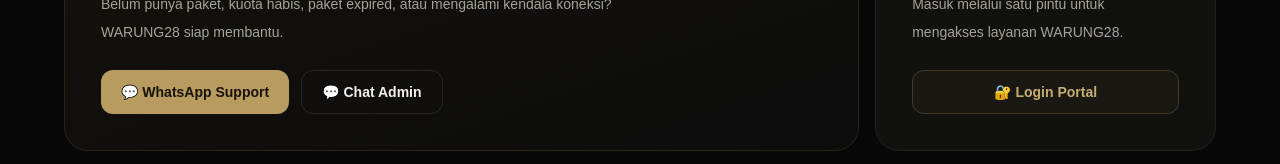
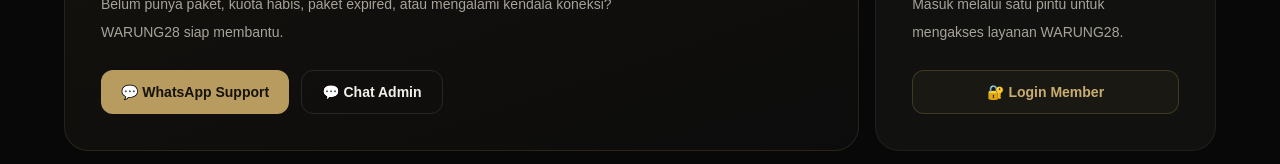
Before and after one commit to havanabulk/wifiwarung, a Next.js app: page / in a window 1280 px wide. Shown: the part 1608-1772 px from the top of the page. Built offline with nearby package versions, Linux system fonts and the light colour scheme.

Commit message:
Change login portal text to 'Login Member'

```diff
--- a/app/page.tsx
+++ b/app/page.tsx
@@ -535,7 +535,7 @@
                 hover:text-[#17130c]
               "
             >
-              🔐 Login Portal
+              🔐 Login Member
             </a>
 
           </div>
```
